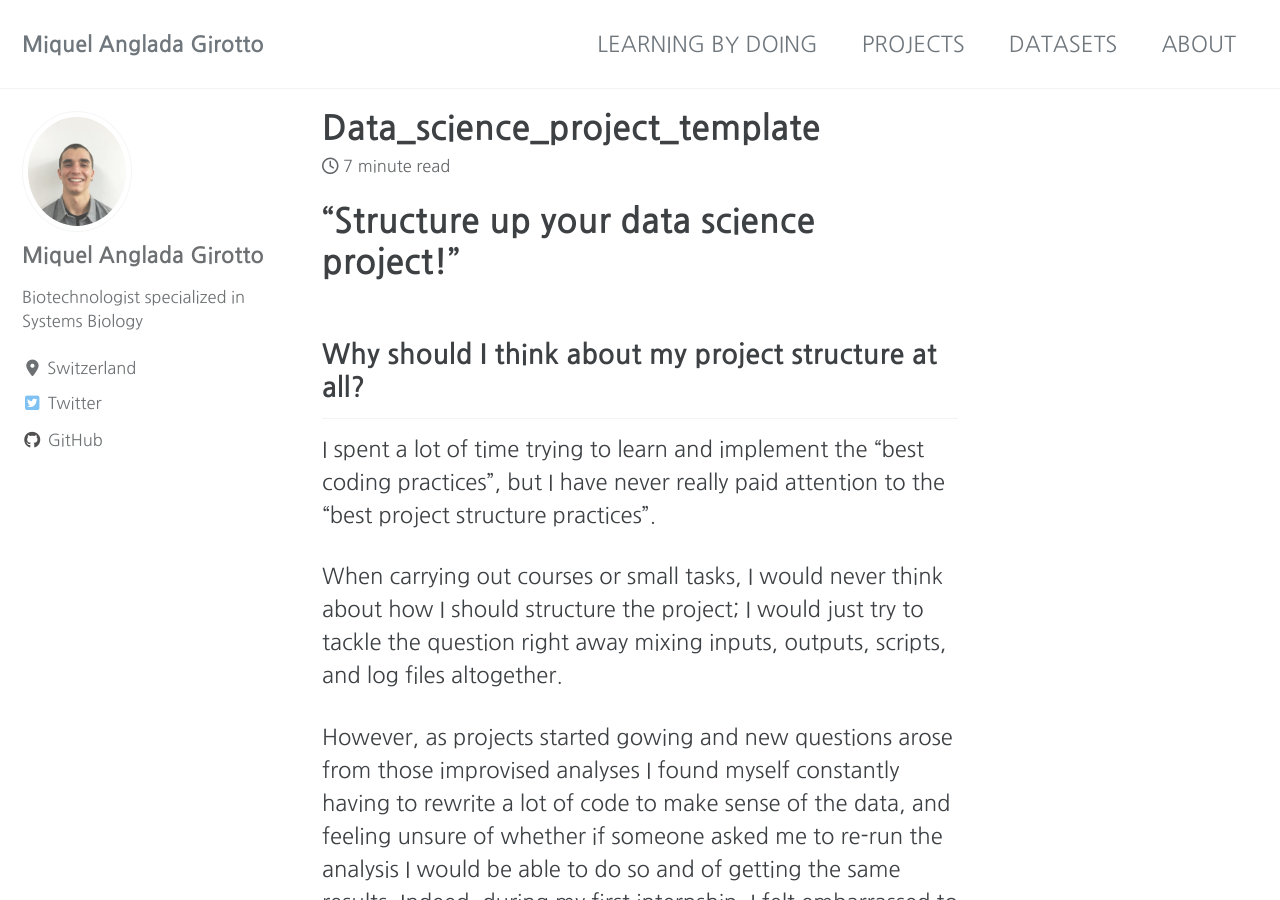
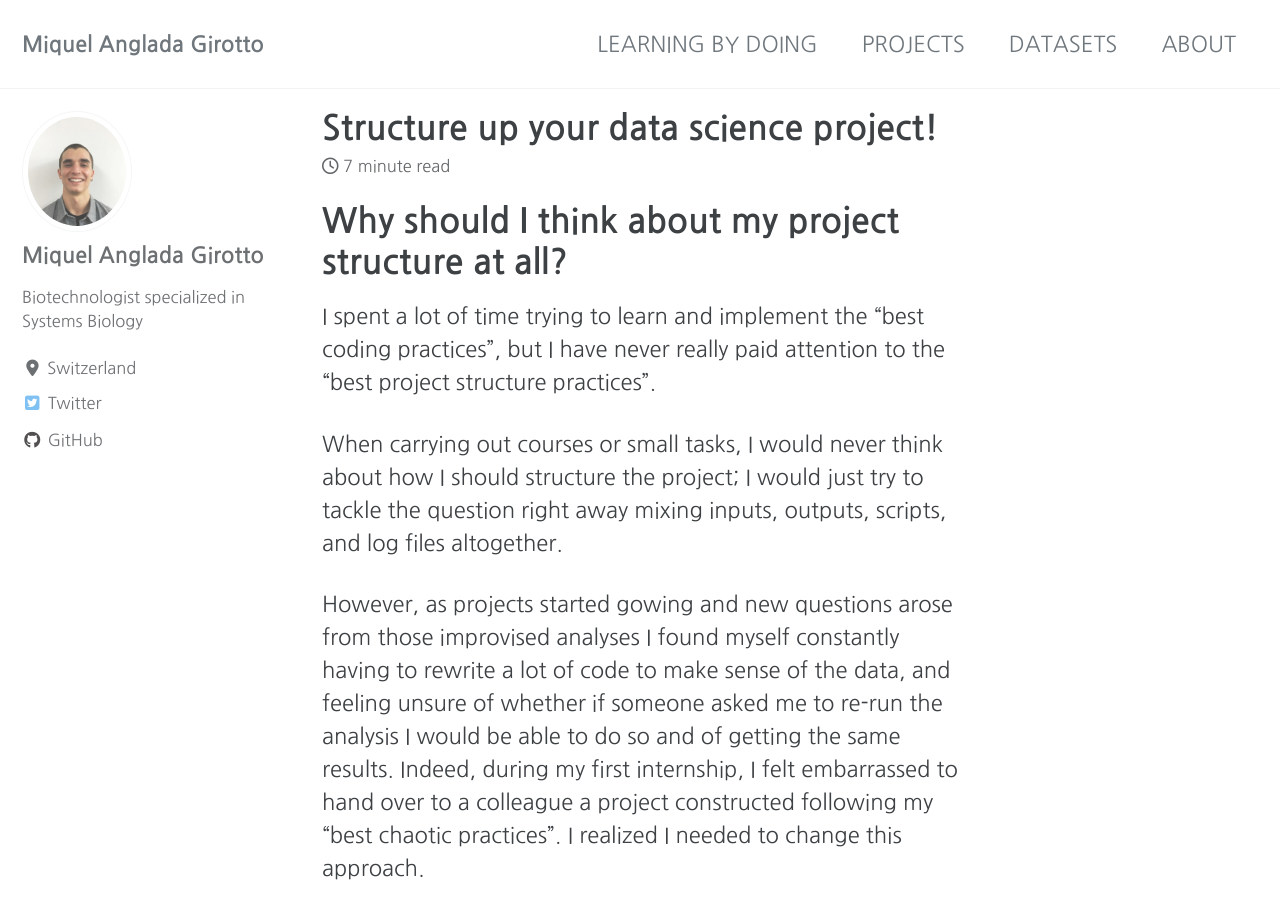
Before and after one commit to MiqG/miqg.github.io, a Jekyll site: the page built from _posts/2021-01-22-data_science_project_template.md, in a window 1280 px wide and 900 px high. Built offline with Jekyll 4.4.1, drawn with Linux system fonts in a browser that asks for light colours; cached includes are drawn as plain includes; nearby versions of some CDN libraries.

````diff
--- a/_posts/2021-01-22-data_science_project_template.md
+++ b/_posts/2021-01-22-data_science_project_template.md
@@ -14,7 +20,7 @@ Spoiler alert: I haven’t found the ideal project structure yet, but after scra
 So far, at least having a clear project structure from the start is helping me a lot in avoiding the blank page syndrome.
 
 
-## The principles: naming and modularity
+# The principles: naming and modularity
 To create this project template, I tried to follow two principles that the literature in best coding practices mentions a lot: clear names and modularity.
 
 When naming directories, their subdirectories, and files, one should try to use words that are both meaningful and that complement each other as one reads the full path of a file, for instance.
@@ -23,12 +29,12 @@ On the other hand, one should try to structure the project forcing it to grow mo
 In those cases where an experiment’s result is the input of another experiment, the child experiment may better be introduced as a part of its parent experiment to avoid this dependency.
 
 
-## The essential tools for reproducibility
+# The essential tools for reproducibility
 As I mentioned, I would like my project to be simple and reproducible. Luckily, these properties align with the interest of a lot of people in the community, who have developed plenty of different tools on that matter.
 Among them, I find workflow and environment managers extremely useful giving us the power to re-run all our analyses automatically within the same environment. My favourite ones are the python-based workflow and environment managers: snakemake and conda.
 
 
-## The basic workflow
+# The basic workflow
 This is an example of the basic workflow using this project structure template:
 
 <p align="center">
@@ -42,8 +48,8 @@ This is an example of the basic workflow using this project structure template:
 5. Inspect and explore results creating jupyter notebooks at `reports/notebooks/` that can be rendered into static web pages with [`jupyter-book`](https://jupyterbook.org/intro.html). Structure your project's book by modifying `reports/_toc.yml`.
 
 
-## The structure in detail
-### `data/`
+# The structure in detail
+## `data/`
 ```shell
 data
 ├── prep
@@ -56,7 +62,7 @@ Here we will place all the data needed for our project to be accessed easily fro
 - in `references` we store useful “ground-truth files” or lookup tables such as, in my case, genome annotations.
 
 
-### `envs/`
+## `envs/`
 ```shell
 envs
 └── main.yml
@@ -64,7 +70,7 @@ envs
 Working with environment managers such as conda facilitates the reproducibility of most projects seamlessly. In this directory, we place the “main.yml” project environment file containing the packages used throughout the project. We can add additional environments that certain tools might require; which can be easily activated through snakemake as we run our workflows.
 
 
-### `reports/`
+## `reports/`
 ```shell
 reports/
 ├── _config.yml
@@ -81,7 +87,7 @@ One of the most important and fun parts of data science is communication. For th
 In this case, I think [jupyter-book](https://jupyterbook.org/intro.html) is a good friend because it allows us to create a simple static webpage that combines all our notebooks and can be published as a GitHub Pages like [this one](https://miqg.github.io/project_template/intro.html).
 
 
-### `workflows/`
+## `workflows/`
 ```shell
 workflows/
 ├── analyses
@@ -114,7 +120,7 @@ Our workflow-manager script -here, the “snakefile”- contains the rules to ca
 Finally, the `workflows/analyses/new_experiment/scripts/` subdirectory contains those scripts that carry out a specific step of that “new_experiment”.
 
 
-### `results/`
+## `results/`
 ```shell
 results
 ├── new_experiment
@@ -127,7 +133,7 @@ results
 Here we will place all the outputs from our experiments. The subdirectories in `results` should have the same name of the experiment and, in general, may contain files and plots that can be easily read from our reports.
 
 
-### `src/`
+## `src/`
 ```shell
 src
 └── python
@@ -138,8 +144,8 @@ src
 To minimize the errors that could come from copy-pasting functions or scripts across different experiments, in this directory we will create project-wide modules that can be called from anywhere in the project.
 In this case, I think that one of the essential modules to have is “config.py”, which will read our top-level “config.yml” to access the variables from anywhere in the project.
 
-## The conclusions, so far
 
+# The conclusions, so far
 In my empirical opinion, working with this project structure is especially helping me to focus in one thing at a time. Although it takes more time to build every step of the project I feel like these steps are solid and allow me, in the long term, to save time from all the refactoring, bug fixes, and error correction I had to do with my previous "chaotic" approaches.
 
 If you are reading this, you probably are interested in the topic and share the struggle in finding the project structure that best adapts to your needs.
@@ -147,7 +153,7 @@ So, please, feel free to reach out somehow and, even better, to submit a PR and
 
 
 
-## References
+# References
 - Buffalo, V. (2015). Bioinformatics data skills: Reproducible and robust research with open source tools. " O'Reilly Media, Inc.". [link](https://www.oreilly.com/library/view/bioinformatics-data-skills/9781449367480/)
 - Noble WS (2009) A Quick Guide to Organizing Computational Biology Projects. PLoS Comput Biol 5(7): e1000424. [https://doi.org/10.1371/journal.pcbi.1000424](https://doi.org/10.1371/journal.pcbi.1000424)
 - [Eric Ma - Principled Data Science Workflows](https://www.youtube.com/watch?v=Dx2vG6qmtPs&ab_channel=PyData)
````
Also changed, not shown: other parts of _posts/2021-01-22-data_science_project_template.md (+8 -2 lines), _posts/2020-05-21-eda_ema.md (+0 -2 lines).
